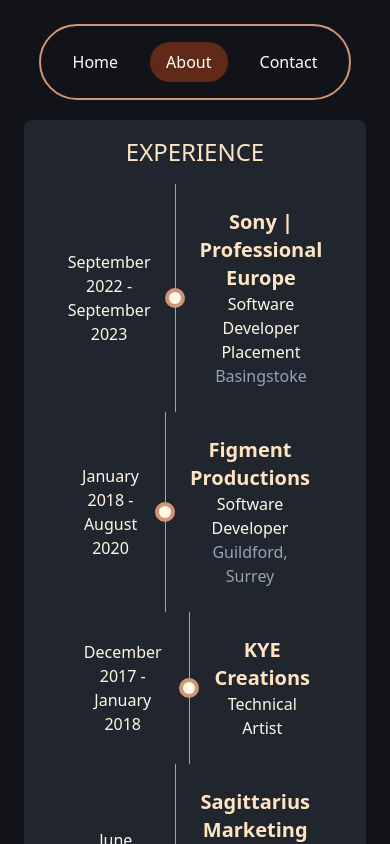
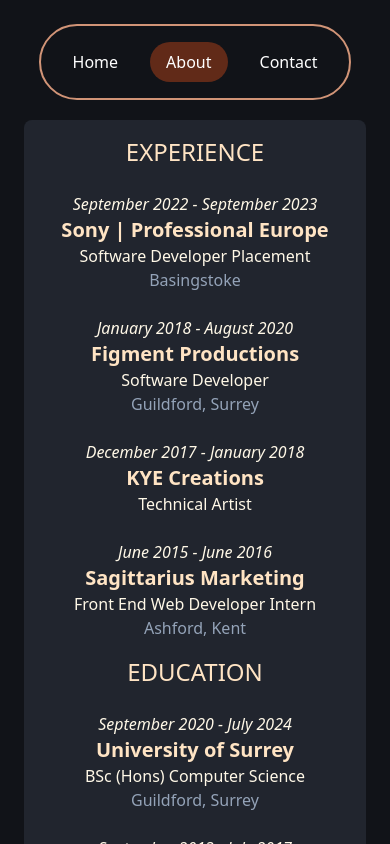
Before and after one commit to OliverKrieger/portfolio-website, a React (Vite) app: page / in a window 390 px wide. Both pictures are taken after a click on the button "About". Shown: the top 844 px of the page. Built offline with nearby package versions, Linux system fonts and the light colour scheme.

Commit message:
style about page for mobile

```diff
--- a/src/components/TwoColumnBanner.tsx
+++ b/src/components/TwoColumnBanner.tsx
@@ -11,15 +11,15 @@
 
 const TwoColumnBanner: React.FC<TwoColumnBannerProps> = ({ leftHeader = '', leftText = '', leftSubText = '', rightHeader = '', rightText = '', rightSubText = '' }) => {
     return (
-        <div className="px-4 flex justify-center text-center">
-            <div className="flex flex-col justify-center flex-1 border-r border-bisque-500 p-6 relative">
+        <div className="px-4 flex flex-col md:flex-row justify-center text-center">
+            <div className="flex flex-col justify-center flex-1 border-r border-none md:border-solid md:border-bisque-500 pt-6 md:p-6 relative">
                 <h2 className="text-xl font-semibold text-bisque-300">{leftHeader}</h2>
-                <p>{leftText}</p>
+                <p className="italic">{leftText}</p>
                 <p>{leftSubText}</p>
-                <div className="w-5 h-5 bg-bisque-500 rounded-full absolute right-0 top-1/2 transform translate-x-1/2 -translate-y-1/2"></div>
-                <div className="w-3 h-3 bg-bisque-100 rounded-full absolute right-0 top-1/2 transform translate-x-1/2 -translate-y-1/2"></div>
+                <div className="w-5 h-5 background-none md:bg-bisque-500 rounded-full absolute right-0 top-1/2 transform translate-x-1/2 -translate-y-1/2"></div>
+                <div className="w-3 h-3 background-none md:bg-bisque-100 rounded-full absolute right-0 top-1/2 transform translate-x-1/2 -translate-y-1/2"></div>
             </div>
-            <div className="flex flex-col justify-center flex-1 p-6">
+            <div className="flex flex-col justify-center flex-1 pt-0 md:p-6">
                 <h2 className="text-xl font-semibold text-bisque-300">{rightHeader}</h2>
                 <p>{rightText}</p>
                 <p className="text-slate-400">{rightSubText}</p>
--- a/src/pages/About.tsx
+++ b/src/pages/About.tsx
@@ -5,7 +5,7 @@
         <div className="text-center animate-slideInLeft">
             <div className="rounded-lg bg-bisque-850 max-w-screen-lg mx-auto p-4">
                 <div className="experience-container">
-                    <h2 className="text-2xl uppercase text-bisque-300 pb-4">Experience</h2>
+                    <h2 className="text-2xl uppercase text-bisque-300 pb-0 md:pb-4">Experience</h2>
                     <TwoColumnBanner
                         leftText="September 2022 - September 2023"
                         rightHeader="Sony | Professional Europe"
@@ -31,7 +31,7 @@
                     />
                 </div>
                 <div className="education-container">
-                    <h2 className="text-2xl uppercase text-bisque-300 py-4">Education</h2>
+                    <h2 className="text-2xl uppercase text-bisque-300 pt-4 pb-0 md:py-4">Education</h2>
                     <TwoColumnBanner
                         leftText="September 2020 - July 2024"
                         rightHeader="University of Surrey"
@@ -41,7 +41,7 @@
                     <TwoColumnBanner
                         leftText="September 2013 - July 2017"
                         rightHeader="University of Kent"
-                        rightText="BSc (Hons) Multimedia Technology and Design with Year in Industry"
+                        rightText="BSc (Hons) Multimedia Technology and Design"
                         rightSubText="Canterbury, Kent"
                     />
                 </div>
```
